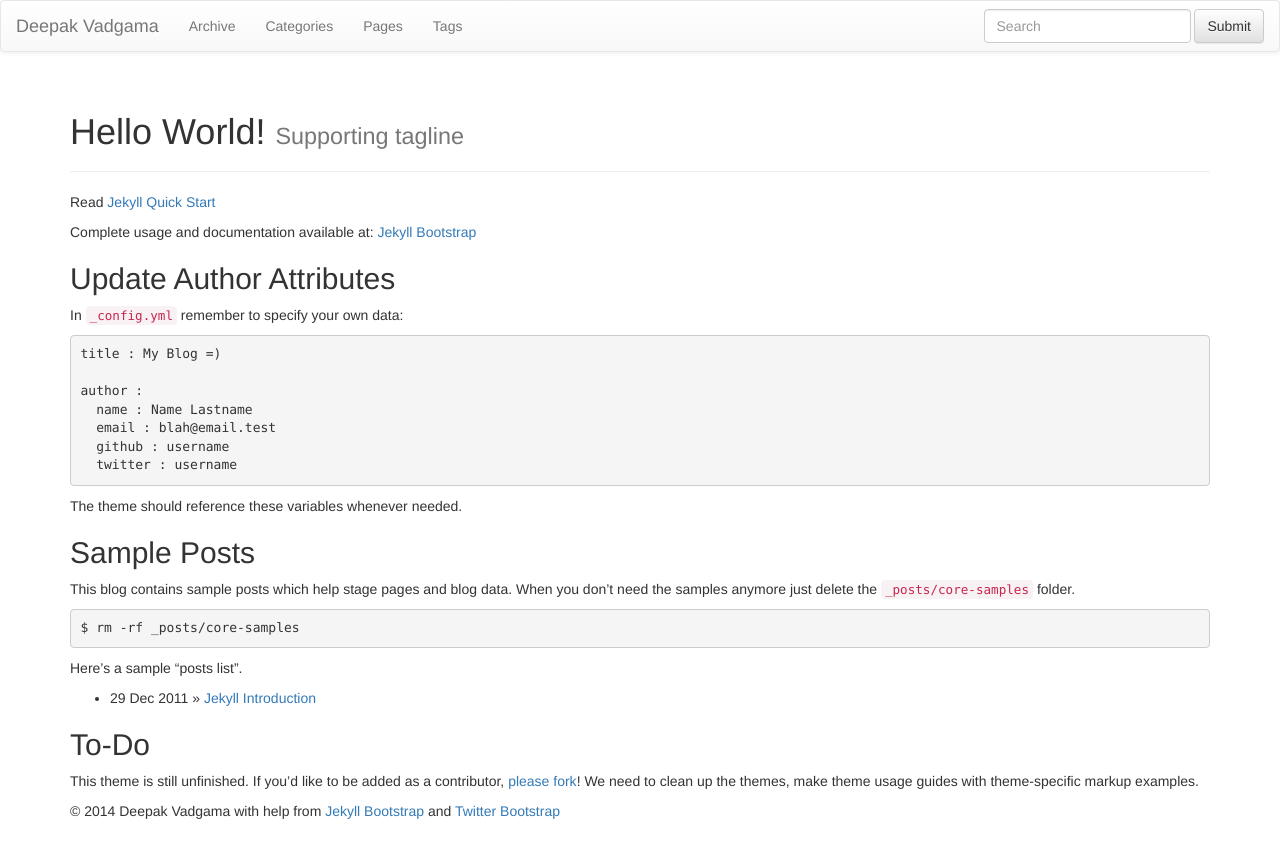
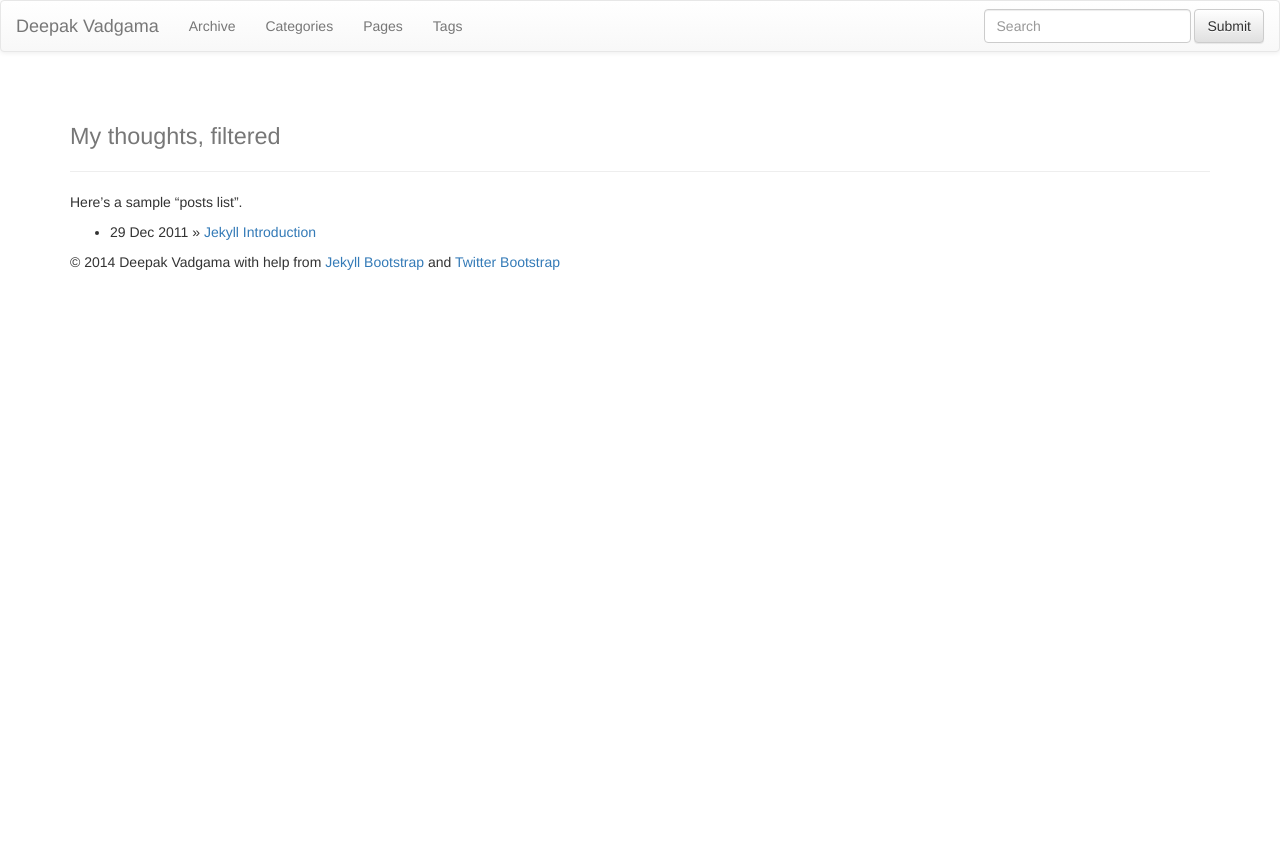
Before and after one commit to DeepakVadgama/deepakvadgama.github.io, a Jekyll site: the page built from index.md, in a window 1280 px wide. Shown: the top 858 px of the page. Built offline with Jekyll 4.4.1, drawn with Linux system fonts in a browser that asks for light colours; nearby versions of some CDN libraries; library files that are not in the unit come from our copies.

Commit message:
Repairing

```diff
--- a/_config.yml
+++ b/_config.yml
@@ -80,16 +80,16 @@ JB :
   comments :
     provider : disqus
     disqus :
-      short_name : jekyllbootstrap
-    livefyre :
-      site_id : 123
-    intensedebate :
-      account : 123abc
-    facebook :
-      appid : 123
-      num_posts: 5
-      width: 580
-      colorscheme: light
+      short_name : deepakvadgama
+   # livefyre :
+   #   site_id : 123
+   # intensedebate :
+   #   account : 123abc
+   # facebook :
+   #   appid : 123
+   #   num_posts: 5
+   #   width: 580
+   #   colorscheme: light
 
   # Settings for analytics helper
   # Set 'provider' to the analytics provider you want to use.
--- a/index.md
+++ b/index.md
@@ -1,34 +1,8 @@
 ---
 layout: page
-title: Hello World!
-tagline: Supporting tagline
+tagline: My thoughts, filtered
 ---
-{% include JB/setup %}
 
-Read [Jekyll Quick Start](http://jekyllbootstrap.com/usage/jekyll-quick-start.html)
-
-Complete usage and documentation available at: [Jekyll Bootstrap](http://jekyllbootstrap.com)
-
-## Update Author Attributes
-
-In `_config.yml` remember to specify your own data:
-
-    title : My Blog =)
-
-    author :
-      name : Name Lastname
-      email : blah@email.test
-      github : username
-      twitter : username
-
-The theme should reference these variables whenever needed.
-
-## Sample Posts
-
-This blog contains sample posts which help stage pages and blog data.
-When you don't need the samples anymore just delete the `_posts/core-samples` folder.
-
-    $ rm -rf _posts/core-samples
 
 Here's a sample "posts list".
 
@@ -37,8 +11,3 @@ Here's a sample "posts list".
     <li><span>{{ post.date | date_to_string }}</span> &raquo; <a href="{{ BASE_PATH }}{{ post.url }}">{{ post.title }}</a></li>
   {% endfor %}
 </ul>
-
-## To-Do
-
-This theme is still unfinished. If you'd like to be added as a contributor, [please fork](http://github.com/plusjade/jekyll-bootstrap)!
-We need to clean up the themes, make theme usage guides with theme-specific markup examples.
```
Also changed, not shown: 1 other file.
